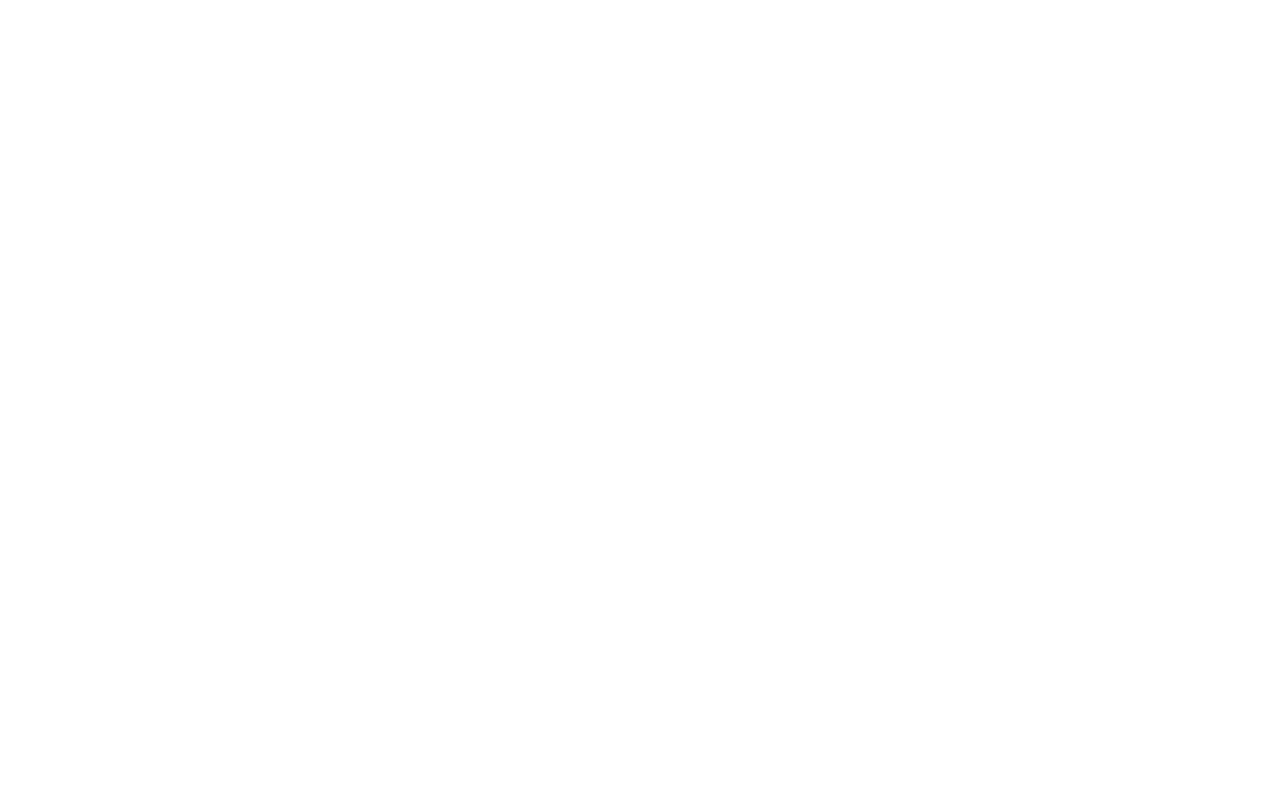
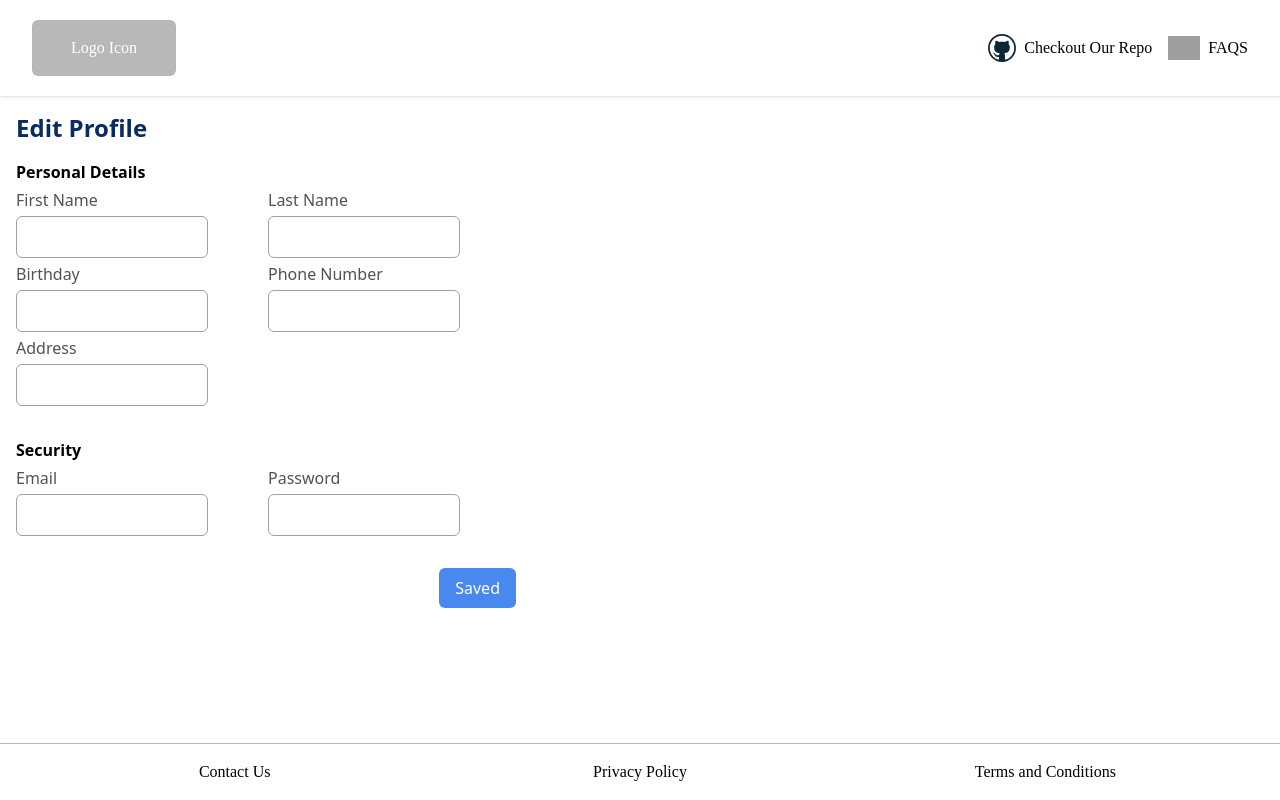
Before and after one commit to irel04/jci-n-web, a React (Vite) app: page /edit-profile/1 in a window 1280 px wide. Before the commit this address had no page. Built offline with nearby package versions, Linux system fonts and the light colour scheme; grey boxes are pictures that could not be loaded.

Commit message:
feat: add edit profile form

```diff
--- a/src/App.tsx
+++ b/src/App.tsx
@@ -1,5 +1,5 @@
 import { Route, Routes } from "react-router"
-import { Home } from "@src/pages"
+import { EditProfile, Home } from "@src/pages"
 import { Layout } from "@src/layout"
 
 function App() {
@@ -8,6 +8,7 @@
     <Routes >
       <Route element={<Layout />}>
         <Route path="/" element={<Home/>}/>
+        <Route path="/edit-profile/:userId" element={<EditProfile/>}/>
       </Route>
     </Routes>
   )
--- a/src/components/Footer.tsx
+++ b/src/components/Footer.tsx
@@ -1,7 +1,7 @@
 
 const Footer = () => {
 	return (
-		<footer className="border-t-neutral-500/50 border-[1px] py-4 px-8 grid grid-cols-2 md:grid-cols-3 text-sm md:text-base font-header">
+		<footer className="border-t-neutral-500/50 border-t-[1px] py-4 px-8 grid grid-cols-2 md:grid-cols-3 text-sm md:text-base font-header w-full">
 			<p className="text-center">Contact Us</p>
 			<p className="text-center">Privacy Policy</p>
 			<p className="text-center col-span-2 md:col-span-1">Terms and Conditions</p>
--- a/src/components/Header.tsx
+++ b/src/components/Header.tsx
@@ -4,7 +4,7 @@
 
 function Header() {
 	return (
-		<header className="fixed flex-none flex py-4 px-8 items-center font-header gap-4 shadow w-full h-24 z-10 bg-white">
+		<header className="absolute flex py-4 px-8 items-center font-header gap-4 shadow w-full h-24 z-10 bg-white">
 			<div className="flex-1">
 				<button className="bg-neutral-500/50 p-4  w-36 text-center rounded-md text-white">Logo Icon</button>
 			</div>
--- a/src/components/index.ts
+++ b/src/components/index.ts
@@ -1,2 +1,4 @@
 export {default as Header} from "@src/components/Header"
 export {default as Footer} from "@src/components/Footer"
+
+export {default as Input} from "@src/components/ui/Input"
--- /dev/null
+++ b/src/components/ui/Input.tsx
@@ -0,0 +1,20 @@
+import { InputHTMLAttributes } from "react"
+
+type InputProps = InputHTMLAttributes<HTMLInputElement> & {
+	label: string,
+	icon?: string
+}
+
+const Input = ({ icon, label, ...props }: InputProps) => {
+	return (
+		<div className="flex flex-col max-w-48 text-neutral-400 gap-1 text-sm md:text-base">
+			<label htmlFor={label} className="text-neutral-600">{label}</label>
+			<div className="border-neutral-400 border-[1px] rounded-md p-2">
+				<input id={label.toLowerCase()} {...props} className="focus:outline-none w-full" />
+				{icon && <img src={icon} alt="" />}
+			</div>
+		</div>
+	)
+}
+
+export default Input
--- a/src/layout/Layout.tsx
+++ b/src/layout/Layout.tsx
@@ -3,11 +3,11 @@
 
 const Layout = () => {
 	return (
-		<div className="h-screen w-screen bg-app-white dark:bg-neutral-800">
+		<div className="h-screen bg-app-white dark:bg-neutral-800">
 			{/* Wrapper */}
-			<div className="w-full h-full max-w-[2560px] mx-auto flex flex-col">
+			<div className="relative h-full max-w-[2560px] mx-auto flex flex-col">
 				<Header/>
-				<div className="p-4 flex-1 pt-24">
+				<div className="p-4 flex-1 pt-28">
 					<Outlet />
 				</div>
 				<Footer/>
--- /dev/null
+++ b/src/pages/EditProfile.tsx
@@ -0,0 +1,33 @@
+import { Input } from "@src/components"
+
+const EditProfile = () => {
+	return (
+		<>
+			<div className="max-w-[500px]">
+				<h1 className="text-xl font-bold md:text-2xl text-brand-700">Edit Profile</h1>
+				<form className="mt-4 flex flex-col gap-6 md:gap-8">
+					<div className="grid grid-cols-1 gap-1 md:grid-cols-2">
+						<p className="font-semibold md:col-span-2">Personal Details</p>
+						<Input label="First Name" />
+						<Input label="Last Name" />
+						<Input label="Birthday" />
+						<Input label="Phone Number" />
+						<Input label="Address" />
+					</div>
+
+					<div className="grid grid-cols-1 gap-1 md:grid-cols-2">
+						<p className="font-semibold md:col-span-2">Security</p>
+						<Input label="Email" />
+						<Input label="Password" />
+					</div>
+
+					<div className="flex justify-end">
+						<button className="px-4 py-2 bg-brand-300 rounded-md text-app-white max-w-40">Saved</button>
+					</div>
+				</form>
+			</div>
+		</>
+	)
+}
+
+export default EditProfile
--- a/src/pages/index.ts
+++ b/src/pages/index.ts
@@ -1,2 +1,3 @@
 
 export { default as Home } from "@src/pages/Home";
+export {default as EditProfile} from "@src/pages/EditProfile";
```
